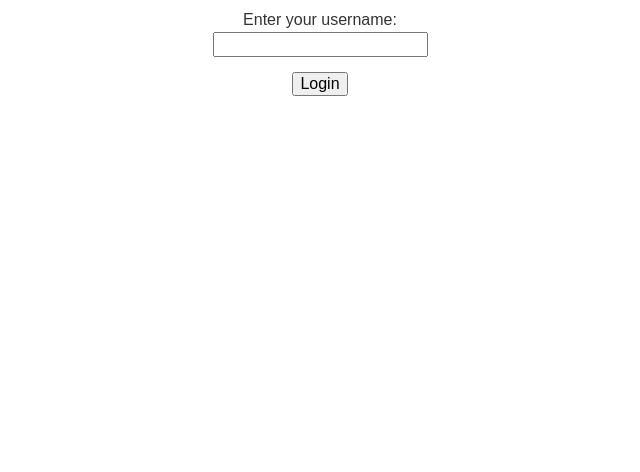
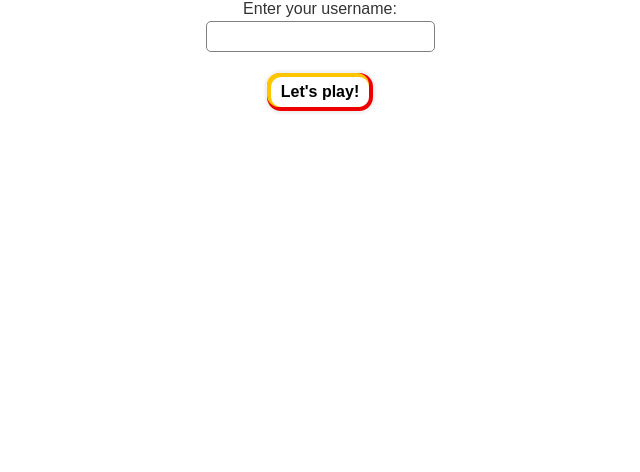
Before and after one commit to victoriaoemer/uno-multiplayer1, a website with bundled scripts: page public/index.html in a window 1280 px wide. Shown: the part 328-800 px from the top of the page, without its empty margins (320-960 px from the left). Built offline with nearby package versions, Linux system fonts and the light colour scheme; files whose address does not match are found by name.

Commit message:
Ablagestapel erst sichtbar wenn start

```diff
--- a/public/index.html
+++ b/public/index.html
@@ -29,8 +29,8 @@
       <br>
 
       <label for="username">Enter your username:</label>
-      <input type="text" id="username" />
-      <button onclick="login()" style="margin-top: 15px;">Login</button>
+      <input type="text" style="border-radius: 5px; border: 1px solid grey; padding: 5px 10px" id="username" />
+      <button onclick="login()" class="login-button"> Let's play! </button>
     </div>
     <button onclick="startGame()" id="start-game"> Karten austeilen </button>
     <button onclick="drawCard()" class="drawpile">
--- a/src/client.ts
+++ b/src/client.ts
@@ -23,6 +23,7 @@ const conn = new PartySocket({
 // Machen Sie die Login-Funktion global verfügbar
 (window as any).login = function () {
   const usernameInput = document.getElementById("username") as HTMLInputElement;
+
   const username = usernameInput.value.trim();
 
   if (username !== "") {
@@ -108,6 +109,8 @@ conn.addEventListener("message", (event) => {
   } else if (message === "gameStarted") {
     const startGameButton = document.getElementById("start-game") as HTMLButtonElement;
     startGameButton.style.display = "none";
+    const drawpile = document.getElementsByClassName("drawpile")[0] as HTMLElement;
+    drawpile.style.display = "block";
   } else if (message.startsWith("drawnCard:")) {
     const drawnCard = message.substring(10);
     const color = drawnCard.split(" ")[0];
--- a/src/styles.css
+++ b/src/styles.css
@@ -29,6 +29,7 @@ body {
   padding: 40px 5px;
   background-color: black;
   border: none;
+  display: none;
 }
 
 .game-container {
@@ -36,6 +37,29 @@ body {
   flex-direction: column;
   align-items: center;
   text-align: center;
+}
+
+.login-button {
+
+  display: inline-block;
+  outline: 0;
+  border:0;
+  cursor: pointer;
+  text-decoration: none;
+  position: relative;
+  background: #fff;
+  line-height: 10px;
+  border-radius: 10px;
+  padding: 10px;
+  font-weight: 600;
+  margin-top: 25px;
+  box-shadow: rgb(255, 198, 0) -2px -2px 0px 2px, rgb(238, 0, 0) 0px 0px 0px 4px, rgba(0, 0, 0, 0.05) 0px 0px 2px 7px;
+  transition: all 0.2s;
+  :hover{
+      box-shadow: rgb(238, 0, 0) -2px -2px 0px 2px, rgb(255, 198, 0) 0px 0px 0px 4px, rgba(0, 0, 0, 0.05) 0px 0px 2px 7px;
+      transform: scale(1.01);
+  }
+
 }
 
 .card {
```
